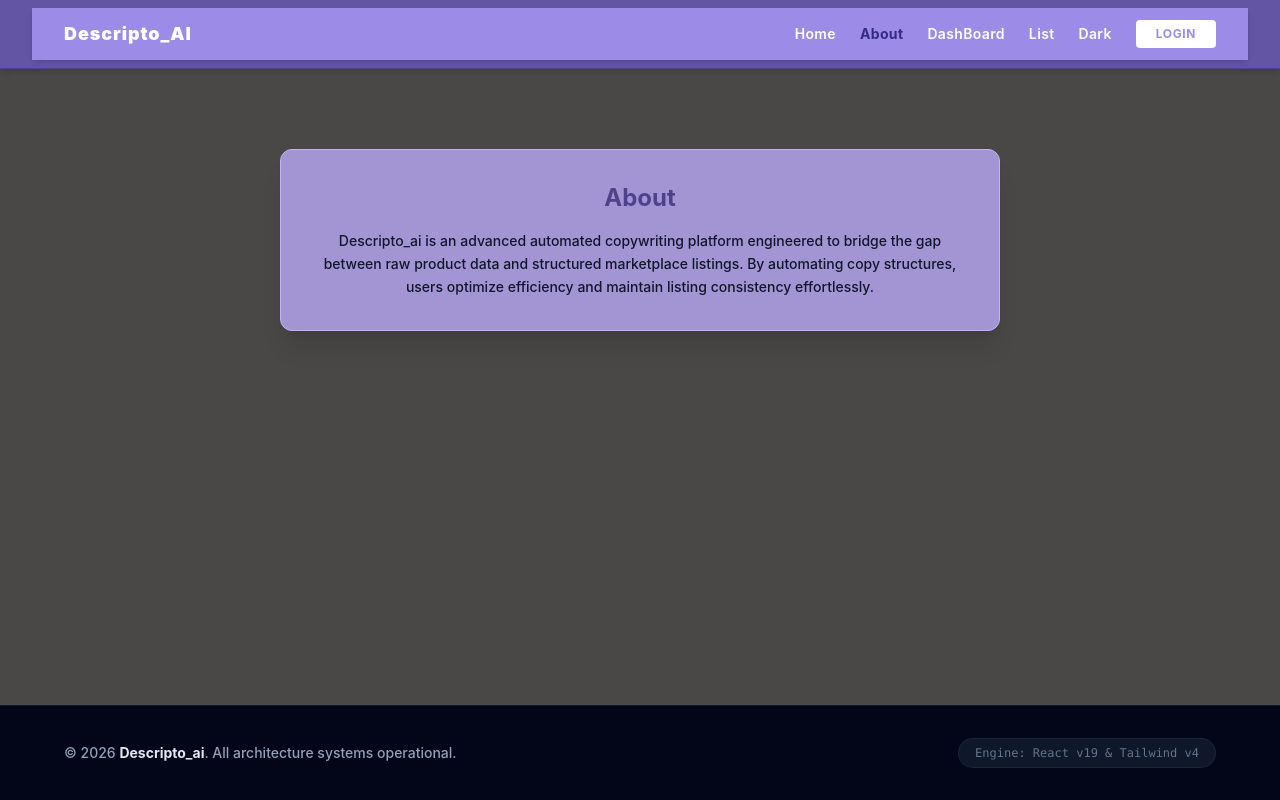
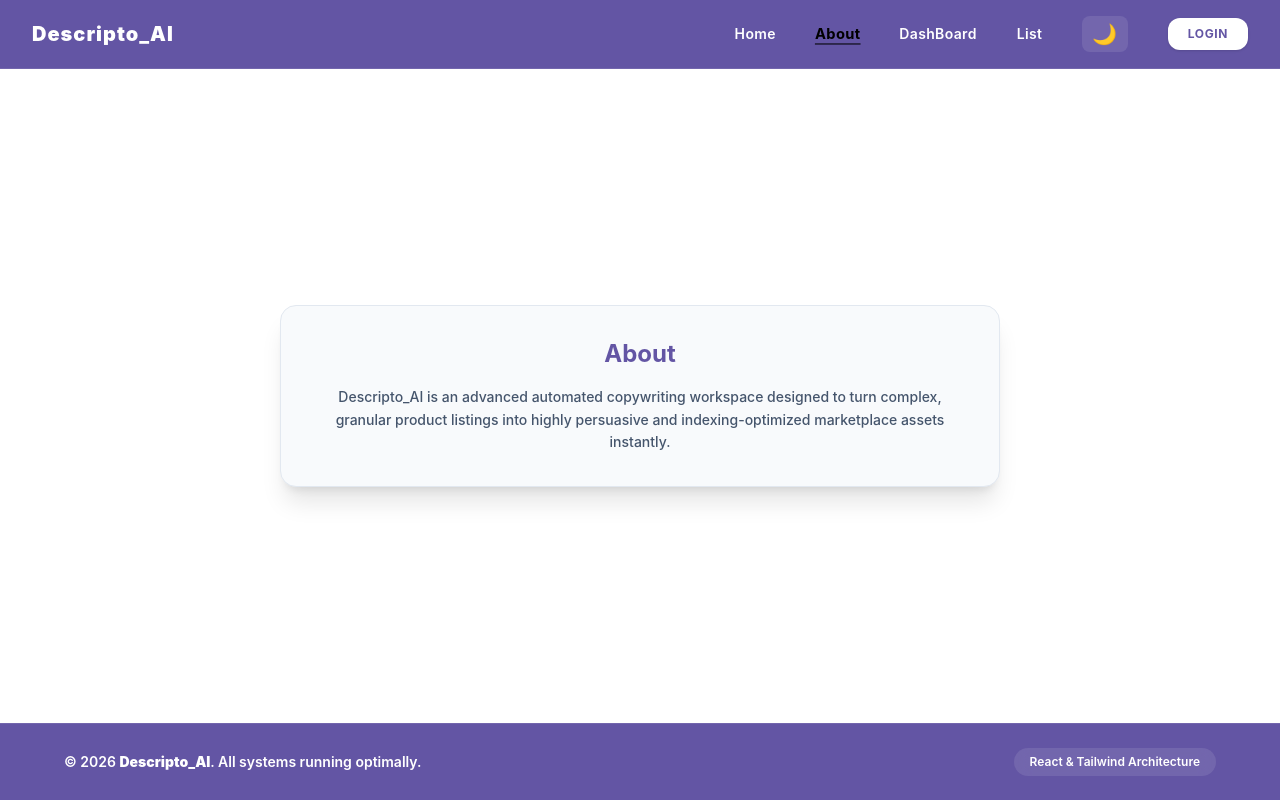
Before and after one commit to Jyothika-adabala-2005/Descripto_AI, a React app in the folder frontend/: page / in a window 1280 px wide. Both pictures are taken after a click on the button "About". Built offline with nearby package versions, Linux system fonts and the light colour scheme; the HTML template or start-up script is replaced by a standard one.

Commit message:
frontend is all set

```diff
--- a/frontend/src/App.jsx
+++ b/frontend/src/App.jsx
@@ -1,4 +1,4 @@
-import { useState, useEffect } from 'react';
+import { useState } from 'react';
 import Navbar from './components/navbar';
 import Hero from './components/hero';
 import Footer from './components/footer';
@@ -6,8 +6,10 @@ import { Button, Input, Modal, Toast, Loader } from './components/ui';
 
 export default function App() {
   const [page, setPage] = useState('home');
+  const [darkMode, setDarkMode] = useState(false);
   const [modalOpen, setModalOpen] = useState(false);
   const [toastVisible, setToastVisible] = useState(false);
+  const [toastMessage, setToastMessage] = useState('');
   const [loading, setLoading] = useState(false);
 
   const [prodName, setProdName] = useState('');
@@ -21,67 +23,83 @@ export default function App() {
     setOutputCopy('');
     setTimeout(() => {
       setLoading(false);
-      setOutputCopy(`Professional Marketplace Description:\n\nIntroducing our premium ${prodName || 'Product'}. Expertly processed featuring high-quality ${ingredients || 'raw traits'}. Available in convenient ${weight || 'standard'} sizing. Optimized configuration metrics ensure absolute listing efficiency.`);
+      setOutputCopy(`Premium Marketplace Copywriting Asset:\n\nDiscover the standout qualities of our newly optimized ${prodName || 'Product'}. Meticulously sourced incorporating choice components like ${ingredients || 'raw traits'}. Delivered in exact ${weight || 'specified'} batch quantities with distinctive ${features || 'characteristic'} details.`);
+      setToastMessage("Action executed and logged!");
       setToastVisible(true);
       setTimeout(() => setToastVisible(false), 3000);
-    }, 1500);
+    }, 1200);
+  };
+
+  const handleCopy = () => {
+    if (!outputCopy) return;
+    navigator.clipboard.writeText(outputCopy);
+    setToastMessage("Description copied to clipboard! 📋");
+    setToastVisible(true);
+    setTimeout(() => setToastVisible(false), 3000);
   };
 
   return (
-    <div className="min-h-screen flex flex-col bg-[#4a4747] text-white font-sans antialiased">
+    <div className="min-h-screen flex flex-col font-sans antialiased bg-[#6355a4]">
 
-      <header className="sticky top-0 z-40 bg-[#6355a4] border-b border-[#4f428c] flex items-center justify-between px-8 py-2 shadow-md">
-        <Navbar setPage={setPage} activePage={page} />
+      <header className="sticky top-0 z-40 bg-[#6355a4] border-b border-white/10">
+        <Navbar setPage={setPage} activePage={page} darkMode={darkMode} setDarkMode={setDarkMode} />
       </header>
 
-      <main className="flex-grow">
+      <main className={`flex-grow flex flex-col justify-center transition-colors duration-300 ${darkMode ? 'bg-[#000000] text-white' : 'bg-[#ffffff] text-black'}`}>
+
         {page === 'home' && (
-          <Hero setPage={setPage} />
+          <Hero setPage={setPage} darkMode={darkMode} />
         )}
 
-        {/* Dashboard matching your purple split-pane layout wireframe */}
         {page === 'dashboard' && (
-          <div className="max-w-6xl mx-auto px-6 py-12">
-            <div className="grid grid-cols-1 md:grid-cols-2 gap-8 items-start">
+          <div className="max-w-6xl mx-auto px-4 md:px-6 py-8 md:py-12 w-full">
+            <div className="grid grid-cols-1 md:grid-cols-2 gap-6 md:gap-8 items-start">
 
-              {/* Left Input Pane */}
-              <div className="bg-[#b3a3ebd9] text-slate-900 rounded-lg p-6 space-y-4 shadow-xl border border-[#c1b4f0]">
-                <h2 className="text-xl font-bold mb-4 border-b border-[#9e8dd4] pb-1">Product Name :</h2>
-                <div className="space-y-4">
-                  <Input placeholder="Enter product identifier..." value={prodName} onChange={(e) => setProdName(e.target.value)} />
+              {/* Parameter Input Block */}
+              <div className={`rounded-2xl p-5 md:p-6 space-y-4 shadow-xl border transition-colors duration-300 ${darkMode ? 'bg-zinc-900 border-zinc-800 text-white' : 'bg-slate-50 border-slate-200 text-black'}`}>
+                <h2 className="text-lg font-bold border-b border-[#6355a4]/30 pb-1 text-[#6355a4]">Product Name :</h2>
+                <Input placeholder="Enter product identifier..." value={prodName} onChange={(e) => setProdName(e.target.value)} />
 
-                  <h2 className="text-xl font-bold border-b border-[#9e8dd4] pb-1">Key Ingredients :</h2>
-                  <Input placeholder="Enter core compositions..." value={ingredients} onChange={(e) => setIngredients(e.target.value)} />
+                <h2 className="text-lg font-bold border-b border-[#6355a4]/30 pb-1 text-[#6355a4]">Key Ingredients :</h2>
+                <Input placeholder="Enter core compositions..." value={ingredients} onChange={(e) => setIngredients(e.target.value)} />
 
-                  <h2 className="text-xl font-bold border-b border-[#9e8dd4] pb-1">Weight :</h2>
-                  <Input placeholder="e.g., 250g, 1kg..." value={weight} onChange={(e) => setWeight(e.target.value)} />
+                <h2 className="text-lg font-bold border-b border-[#6355a4]/30 pb-1 text-[#6355a4]">Weight :</h2>
+                <Input placeholder="e.g., 250g, 1kg..." value={weight} onChange={(e) => setWeight(e.target.value)} />
 
-                  <h2 className="text-xl font-bold border-b border-[#9e8dd4] pb-1">Features :</h2>
-                  <Input placeholder="High-altitude, organic..." value={features} onChange={(e) => setFeatures(e.target.value)} />
-                </div>
+                <h2 className="text-lg font-bold border-b border-[#6355a4]/30 pb-1 text-[#6355a4]">Features :</h2>
+                <Input placeholder="Unique highlights..." value={features} onChange={(e) => setFeatures(e.target.value)} />
 
-                <div className="pt-4 flex items-center space-x-4">
-                  <button
-                    onClick={handleGenerate}
-                    className="bg-[#6355a4] hover:bg-[#524493] text-white font-bold px-6 py-2 rounded border border-[#4f428c] shadow transition cursor-pointer"
-                  >
+                <div className="pt-4 flex flex-wrap gap-4 items-center">
+                  <button onClick={handleGenerate} className="bg-[#6355a4] hover:bg-[#524493] text-white font-bold px-6 py-2.5 rounded-xl shadow transition duration-200 transform active:scale-95 cursor-pointer text-sm">
                     Generate
                   </button>
-                  <Button variant="secondary" onClick={() => setModalOpen(true)}>View Specifications</Button>
+                  <Button variant="secondary" onClick={() => setModalOpen(true)}>Specifications</Button>
                 </div>
                 <Loader isLoading={loading} />
               </div>
 
-              {/* Right Output Pane */}
-              <div className="bg-[#b3a3ebd9] text-slate-900 rounded-lg p-6 shadow-xl border border-[#c1b4f0] min-h-[460px] flex flex-col justify-between">
+              {/* Dynamic Output Block with Copy Button */}
+              <div className={`rounded-2xl p-5 md:p-6 shadow-xl border min-h-[440px] md:min-h-[490px] flex flex-col justify-between transition-colors duration-300 ${darkMode ? 'bg-zinc-900 border-zinc-800 text-white' : 'bg-slate-50 border-slate-200 text-black'}`}>
                 <div>
-                  <div className="bg-slate-200 border border-slate-300 text-center py-1.5 rounded font-bold text-sm tracking-wide shadow-sm max-w-[140px] mx-auto mb-6">
-                    Description
+                  <div className="relative flex items-center justify-center max-w-[170px] mx-auto mb-6">
+                    <div className="w-full bg-[#6355a4] text-white text-center py-1.5 rounded-lg font-bold text-xs tracking-wider uppercase shadow-sm">
+                      Description
+                    </div>
+                    {outputCopy && (
+                      <button
+                        onClick={handleCopy}
+                        className="absolute -right-10 bg-[#6355a4] text-white hover:bg-[#524493] p-1.5 rounded-lg transition duration-200 shadow-md cursor-pointer text-xs"
+                        title="Copy text"
+                      >
+                        📋
+                      </button>
+                    )}
                   </div>
+
                   {outputCopy ? (
-                    <p className="text-sm font-semibold leading-relaxed whitespace-pre-wrap bg-white p-5 rounded border border-slate-200 text-slate-800 shadow-inner">{outputCopy}</p>
+                    <p className={`text-sm font-medium leading-relaxed whitespace-pre-wrap p-5 rounded-xl shadow-inner border font-mono ${darkMode ? 'bg-black border-zinc-800 text-zinc-300' : 'bg-white border-slate-200 text-slate-800'}`}>{outputCopy}</p>
                   ) : (
-                    <div className="bg-white rounded border border-slate-200 min-h-[300px] shadow-inner flex items-center justify-center">
+                    <div className={`rounded-xl border min-h-[280px] md:min-h-[320px] shadow-inner flex items-center justify-center border-dashed ${darkMode ? 'border-zinc-800 bg-black' : 'border-slate-300 bg-white'}`}>
                       <p className="text-sm text-slate-400 italic">Generated descriptions populate here...</p>
                     </div>
                   )}
@@ -92,48 +110,47 @@ export default function App() {
           </div>
         )}
 
-        {/* List layout matching the preview list cards */}
         {page === 'list' && (
-          <div className="max-w-4xl mx-auto px-6 py-12">
-            <h1 className="text-2xl font-black mb-8 text-center tracking-wide">List of product descriptions created</h1>
-            <div className="space-y-6">
-              <div className="bg-[#b3a3ebd9] text-slate-900 p-6 rounded-xl shadow-lg border border-[#c1b4f0]">
-                <h3 className="text-lg font-bold text-[#4f428c]">product-1</h3>
+          <div className="max-w-4xl mx-auto px-6 py-12 w-full">
+            <h1 className={`text-2xl font-black mb-8 text-center tracking-wide ${darkMode ? 'text-white' : 'text-black'}`}>List of product descriptions created</h1>
+            <div className="space-y-4">
+              <div className={`p-6 rounded-xl shadow-md border transition-colors duration-300 ${darkMode ? 'bg-zinc-900 border-zinc-800 text-white' : 'bg-slate-50 border-slate-200 text-black'}`}>
+                <h3 className="text-lg font-bold text-[#6355a4]">product-1</h3>
               </div>
-              <div className="bg-[#b3a3ebd9] text-slate-900 p-6 rounded-xl shadow-lg border border-[#c1b4f0]">
-                <h3 className="text-lg font-bold text-[#4f428c]">product-2</h3>
+              <div className={`p-6 rounded-xl shadow-md border transition-colors duration-300 ${darkMode ? 'bg-zinc-900 border-zinc-800 text-white' : 'bg-slate-50 border-slate-200 text-black'}`}>
+                <h3 className="text-lg font-bold text-[#6355a4]">product-2</h3>
               </div>
             </div>
           </div>
         )}
 
         {page === 'about' && (
-          <div className="max-w-3xl mx-auto px-6 py-20 text-center">
-            <div className="bg-[#b3a3ebd9] text-slate-900 p-8 rounded-xl shadow-xl border border-[#c1b4f0]">
-              <h1 className="text-2xl font-bold mb-4 text-[#4f428c]">About</h1>
-              <p className="text-sm font-medium leading-relaxed">
-                Descripto_ai is an advanced automated copywriting platform engineered to bridge the gap between raw product data and structured marketplace listings. By automating copy structures, users optimize efficiency and maintain listing consistency effortlessly.
+          <div className="max-w-3xl mx-auto px-6 py-20 text-center w-full">
+            <div className={`p-8 rounded-2xl shadow-xl border transition-colors duration-300 ${darkMode ? 'bg-zinc-900 border-zinc-800 text-white' : 'bg-slate-50 border-slate-200 text-black'}`}>
+              <h1 className="text-2xl font-bold mb-4 text-[#6355a4]">About</h1>
+              <p className={`text-sm font-medium leading-relaxed transition-colors duration-300 ${darkMode ? 'text-zinc-300' : 'text-slate-600'}`}>
+                Descripto_AI is an advanced automated copywriting workspace designed to turn complex, granular product listings into highly persuasive and indexing-optimized marketplace assets instantly.
               </p>
             </div>
           </div>
         )}
 
         {page === 'login' && (
-          <div className="max-w-md mx-auto px-6 py-20 text-center">
-            <div className="bg-[#b3a3ebd9] text-slate-900 p-8 rounded-xl shadow-xl border border-[#c1b4f0]">
-              <h1 className="text-2xl font-bold mb-6 text-[#4f428c]">Login</h1>
+          <div className="max-w-md mx-auto px-6 py-16 text-center w-full">
+            <div className={`p-8 rounded-2xl shadow-xl border transition-colors duration-300 ${darkMode ? 'bg-zinc-900 border-zinc-800 text-white' : 'bg-slate-50 border-slate-200 text-black'}`}>
+              <h1 className="text-2xl font-bold mb-6 text-[#6355a4]">Login</h1>
               <div className="space-y-4 text-left mb-6">
                 <div>
-                  <label className="block text-xs font-bold text-slate-700 uppercase mb-1">Email :</label>
+                  <label className="block text-xs font-bold uppercase mb-1 text-slate-400">Email :</label>
                   <Input type="email" placeholder="name@domain.com" />
                 </div>
                 <div>
-                  <label className="block text-xs font-bold text-slate-700 uppercase mb-1">Password :</label>
+                  <label className="block text-xs font-bold uppercase mb-1 text-slate-400">Password :</label>
                   <Input type="password" placeholder="••••••••" />
                 </div>
               </div>
-              <button className="bg-white hover:bg-slate-100 text-slate-800 font-bold px-6 py-2 rounded shadow border border-slate-300 tracking-wide text-sm cursor-pointer transition">
-                Login
+              <button className={`w-full font-bold py-2.5 rounded-xl shadow border tracking-wide text-sm cursor-pointer transition duration-200 ${darkMode ? 'bg-black border-zinc-700 text-white hover:bg-zinc-800' : 'bg-white border-slate-200 text-slate-800 hover:bg-slate-100'}`}>
+                Sign In
               </button>
             </div>
           </div>
@@ -143,14 +160,14 @@ export default function App() {
       <Footer />
 
       <Modal isOpen={modalOpen} onClose={() => setModalOpen(false)}>
-        <h3 className="text-lg font-bold text-slate-900 mb-2">System Specification Summary</h3>
+        <h3 className="text-lg font-bold mb-2 text-black">System Specification Summary</h3>
         <p className="text-sm text-slate-600 mb-4">Modal validation interface verifying system overlay rules.</p>
-        <button onClick={() => setModalOpen(false)} className="bg-[#6355a4] text-white px-4 py-2 rounded text-sm font-bold cursor-pointer">
+        <button onClick={() => setModalOpen(false)} className="bg-[#6355a4] text-white px-5 py-2 rounded-xl text-sm font-bold cursor-pointer hover:bg-[#524493] transition">
           Close
         </button>
       </Modal>
 
-      <Toast message="Description layout logged successfully!" isVisible={toastVisible} />
+      <Toast message={toastMessage} isVisible={toastVisible} />
     </div>
   );
 }
--- a/frontend/src/components/Footer.jsx
+++ b/frontend/src/components/Footer.jsx
@@ -1,11 +1,9 @@
 export default function Footer() {
   return (
-    <footer className="bg-slate-950 text-slate-400 border-t border-slate-900 py-8 px-8 mt-auto">
-      <div className="max-w-6xl mx-auto flex flex-col md:flex-row justify-between items-center gap-4 text-sm font-medium">
-        <p>&copy; 2026 <span className="text-slate-200 font-bold">Descripto_ai</span>. All architecture systems operational.</p>
-        <p className="text-xs text-slate-500 bg-slate-900 border border-slate-800/80 px-4 py-1.5 rounded-full font-mono">
-          Engine: React v19 & Tailwind v4
-        </p>
+    <footer className="bg-[#6355a4] text-white border-t border-white/10 py-6 px-8 mt-auto text-center">
+      <div className="max-w-6xl mx-auto flex flex-col md:flex-row justify-between items-center gap-4 text-sm font-semibold">
+        <p>&copy; 2026 <span className="font-black">Descripto_AI</span>. All systems running optimally.</p>
+        <p className="text-xs bg-white/10 px-4 py-1.5 rounded-full backdrop-blur-sm">React & Tailwind Architecture</p>
       </div>
     </footer>
   );
--- a/frontend/src/components/Navbar.jsx
+++ b/frontend/src/components/Navbar.jsx
@@ -1,26 +1,27 @@
 export default function Navbar({ setPage, activePage, darkMode, setDarkMode }) {
   return (
-    <nav className="bg-[#9c8ce7] text-white flex items-center justify-between text-sm font-semibold tracking-wide py-3 px-8 w-full shadow-md">
-      <div className="text-lg font-black tracking-wider text-white cursor-pointer" onClick={() => setPage('home')}>
+    <nav className="bg-[#6355a4] text-white flex flex-col sm:flex-row items-center justify-between text-sm font-semibold tracking-wide py-4 px-6 md:px-8 w-full gap-4 sm:gap-0 select-none">
+      <div className="text-xl font-black tracking-wider text-white cursor-pointer" onClick={() => setPage('home')}>
         Descripto_AI
       </div>
 
-      <div className="flex items-center space-x-6">
-        <button onClick={() => setPage('home')} className={`transition cursor-pointer ${activePage === 'home' ? 'text-indigo-900 font-bold' : 'text-white hover:text-slate-200'}`}>Home</button>
-        <button onClick={() => setPage('about')} className={`transition cursor-pointer ${activePage === 'about' ? 'text-indigo-900 font-bold' : 'text-white hover:text-slate-200'}`}>About</button>
-        <button onClick={() => setPage('dashboard')} className={`transition cursor-pointer ${activePage === 'dashboard' ? 'text-indigo-900 font-bold' : 'text-white hover:text-slate-200'}`}>DashBoard</button>
-        <button onClick={() => setPage('list')} className={`transition cursor-pointer ${activePage === 'list' ? 'text-indigo-900 font-bold' : 'text-white hover:text-slate-200'}`}>List</button>
+      <div className="flex flex-wrap items-center justify-center gap-4 md:space-x-8 sm:gap-2">
+        <button onClick={() => setPage('home')} className={`transition duration-200 cursor-pointer ${activePage === 'home' ? 'text-black font-bold scale-105 underline underline-offset-4' : 'text-white hover:text-indigo-100'}`}>Home</button>
+        <button onClick={() => setPage('about')} className={`transition duration-200 cursor-pointer ${activePage === 'about' ? 'text-black font-bold scale-105 underline underline-offset-4' : 'text-white hover:text-indigo-100'}`}>About</button>
+        <button onClick={() => setPage('dashboard')} className={`transition duration-200 cursor-pointer ${activePage === 'dashboard' ? 'text-black font-bold scale-105 underline underline-offset-4' : 'text-white hover:text-indigo-100'}`}>DashBoard</button>
+        <button onClick={() => setPage('list')} className={`transition duration-200 cursor-pointer ${activePage === 'list' ? 'text-black font-bold scale-105 underline underline-offset-4' : 'text-white hover:text-indigo-100'}`}>List</button>
 
         <button
           onClick={() => setDarkMode(!darkMode)}
-          className="transition cursor-pointer text-white hover:text-slate-200 font-semibold"
+          className="transition duration-200 cursor-pointer text-xl hover:scale-110 active:scale-95 px-2.5 py-1 rounded-lg bg-white/10 hover:bg-white/20"
+          title={darkMode ? "Switch to Light Mode" : "Switch to Dark Mode"}
         >
-          {darkMode ? 'Light' : 'Dark'}
+          {darkMode ? '☀️' : '🌙'}
         </button>
 
         <button
           onClick={() => setPage('login')}
-          className="bg-white text-[#9c8ce7] font-bold px-5 py-1.5 rounded transition hover:bg-slate-100 cursor-pointer text-xs uppercase tracking-wider"
+          className="bg-white text-[#6355a4] font-bold px-5 py-2 rounded-xl transition duration-200 hover:bg-indigo-50 shadow-sm cursor-pointer text-xs uppercase tracking-wider"
         >
           Login
         </button>
--- a/frontend/src/components/ui/Input.jsx
+++ b/frontend/src/components/ui/Input.jsx
@@ -5,7 +5,7 @@ export default function Input({ placeholder, value, onChange, type = 'text' }) {
       placeholder={placeholder}
       value={value}
       onChange={onChange}
-      className="w-full px-4 py-2 bg-white text-slate-900 rounded border border-slate-300 focus:outline-none focus:ring-2 focus:ring-[#6355a4] text-sm font-medium shadow-inner"
+      className="w-full px-4 py-2 bg-white text-black rounded-lg border border-slate-300 focus:outline-none focus:ring-2 focus:ring-[#6355a4] text-sm font-medium shadow-inner placeholder-slate-400"
     />
   );
 }
--- a/frontend/src/components/ui/Loader.jsx
+++ b/frontend/src/components/ui/Loader.jsx
@@ -1,6 +1,6 @@
 /**
  * @param {Object} props
- * @param {boolean} props.isLoading
+ * @param {boolean} props.isLoading - System async execution network spinner visibility trigger flag
  */
 export default function Loader({ isLoading }) {
   if (!isLoading) return null;
--- a/frontend/src/components/ui/Toast.jsx
+++ b/frontend/src/components/ui/Toast.jsx
@@ -1,12 +1,12 @@
 /**
  * @param {Object} props
- * @param {string} props.message
- * @param {boolean} props.isVisible
+ * @param {string} props.message - Output confirmation string block
+ * @param {boolean} props.isVisible - Execution status conditional flag render state
  */
 export default function Toast({ message, isVisible }) {
   if (!isVisible) return null;
   return (
-    <div className="fixed bottom-6 right-6 z-50 bg-slate-950 border border-slate-800 text-white px-5 py-3 rounded-xl shadow-xl flex items-center space-x-3 text-sm animate-fade-in">
+    <div className="fixed bottom-6 right-6 z-50 bg-slate-900 border border-slate-800 text-white px-5 py-3 rounded-xl shadow-xl flex items-center space-x-3 text-sm animate-bounce">
       <span className="w-2 h-2 rounded-full bg-emerald-400"></span>
       <p className="font-medium">{message}</p>
     </div>
--- a/frontend/src/components/ui/index.js
+++ b/frontend/src/components/ui/index.js
@@ -1,5 +1,5 @@
 export { default as Button } from "./Button";
 export { default as Input } from "./Input";
-export { default as Modal } from "./Modal"; // Make sure this matches the casing of your file!
+export { default as Modal } from "./Modal";
 export { default as Toast } from "./Toast";
 export { default as Loader } from "./Loader";
```
Also changed, not shown: frontend/src/components/Hero.jsx (+66 -9 lines), frontend/src/components/ui/Button.jsx (+6 -6 lines), frontend/src/components/ui/Modal.jsx (+6 -6 lines).
